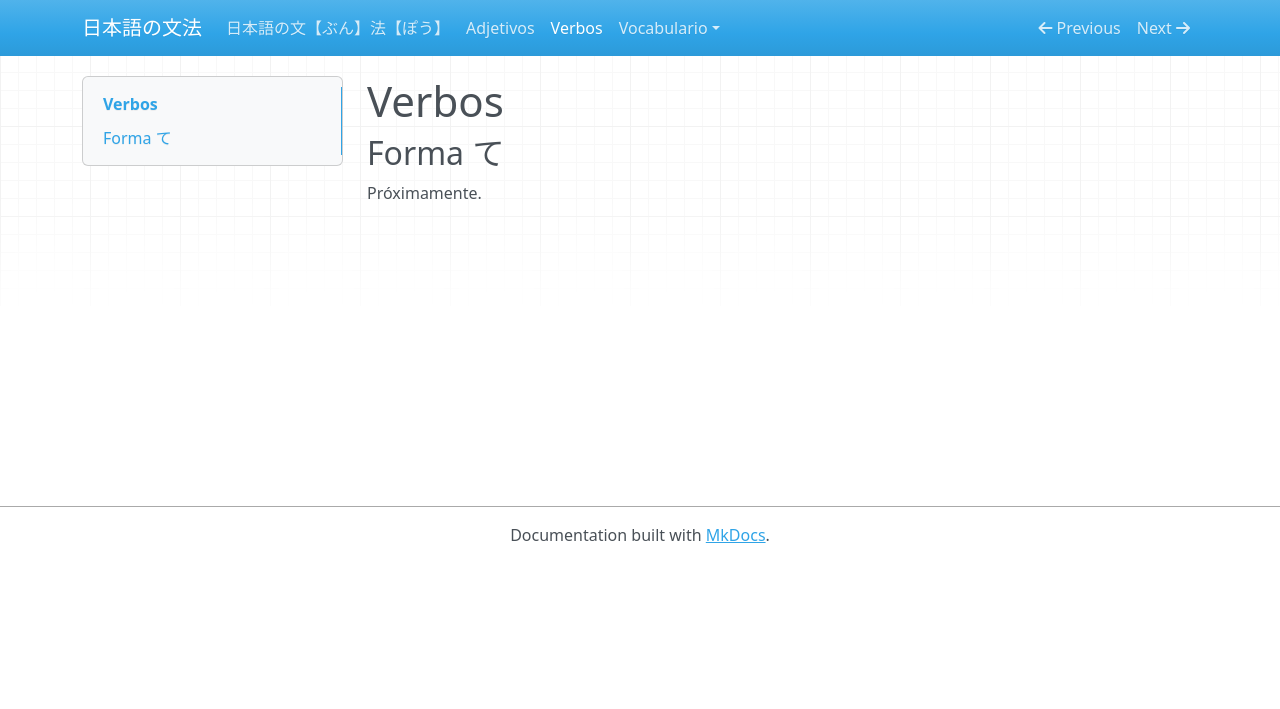
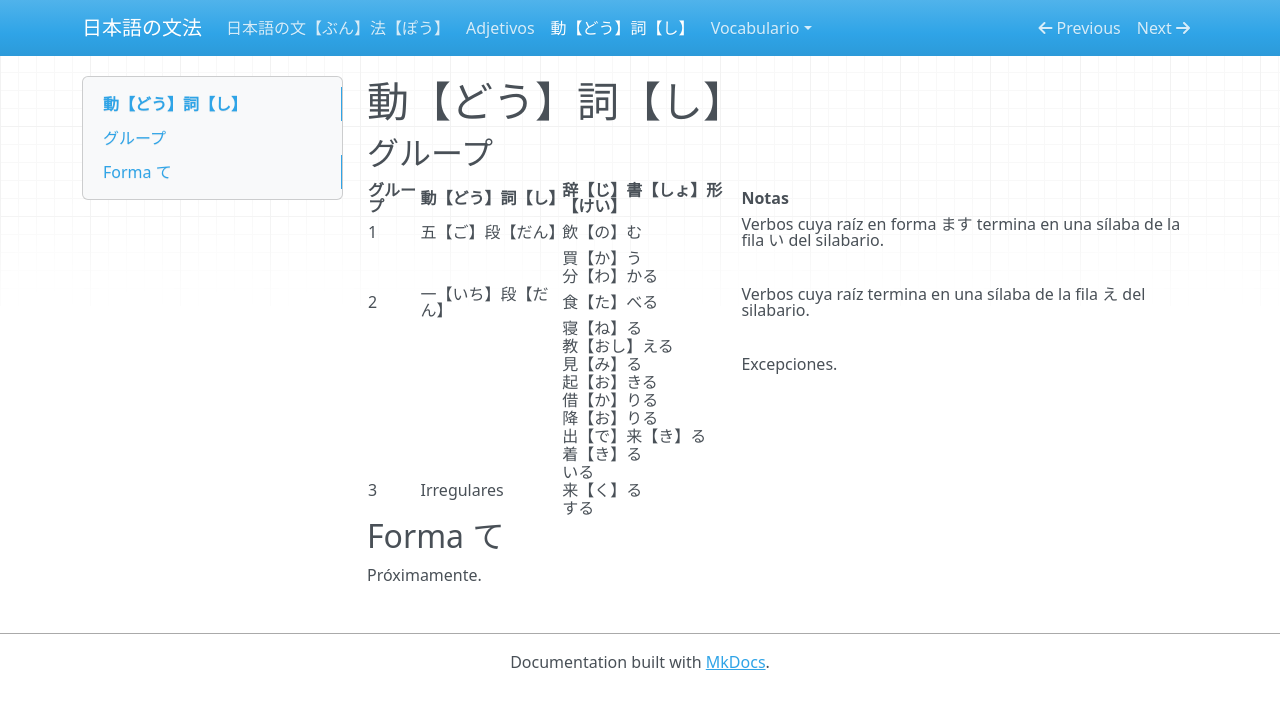
Before and after one commit to ijaureguialzo/gramatica-japonesa, an MkDocs documentation site: the page built from docs/verbos.md, in a window 1280 px wide. Shown: the top 709 px of the page. Built offline with MkDocs 1.6.1, drawn with Linux system fonts in a browser that asks for light colours; nearby versions of some CDN libraries.

Commit message:
Grupos de los verbos

```diff
--- a/docs/verbos.md
+++ b/docs/verbos.md
@@ -1,4 +1,24 @@
-# Verbos
+# 動【どう】詞【し】
+
+## グループ
+
+| グループ | 動【どう】詞【し】   | 辞【じ】書【しょ】形【けい】 | Notas                                                                          |
+|------|-------------|----------------|--------------------------------------------------------------------------------|
+| 1    | 五【ご】段【だん】   | 飲【の】む          | Verbos cuya raíz en forma ます termina en una sílaba de la fila い del silabario. |
+|      |             | 買【か】う          |                                                                                |
+|      |             | 分【わ】かる         |                                                                                |
+| 2    | 一【いち】段【だん】  | 食【た】べる         | Verbos cuya raíz termina en una sílaba de la fila え del silabario.             |
+|      |             | 寝【ね】る          |                                                                                |
+|      |             | 教【おし】える        |                                                                                |
+|      |             | 見【み】る          | Excepciones.                                                                   |
+|      |             | 起【お】きる         |                                                                                |
+|      |             | 借【か】りる         |                                                                                |
+|      |             | 降【お】りる         |                                                                                |
+|      |             | 出【で】来【き】る      |                                                                                |
+|      |             | 着【き】る          |                                                                                |
+|      |             | いる             |                                                                                |
+| 3    | Irregulares | 来【く】る          |                                                                                |
+|      |             | する             |                                                                                |
 
 ## Forma て
 
```
